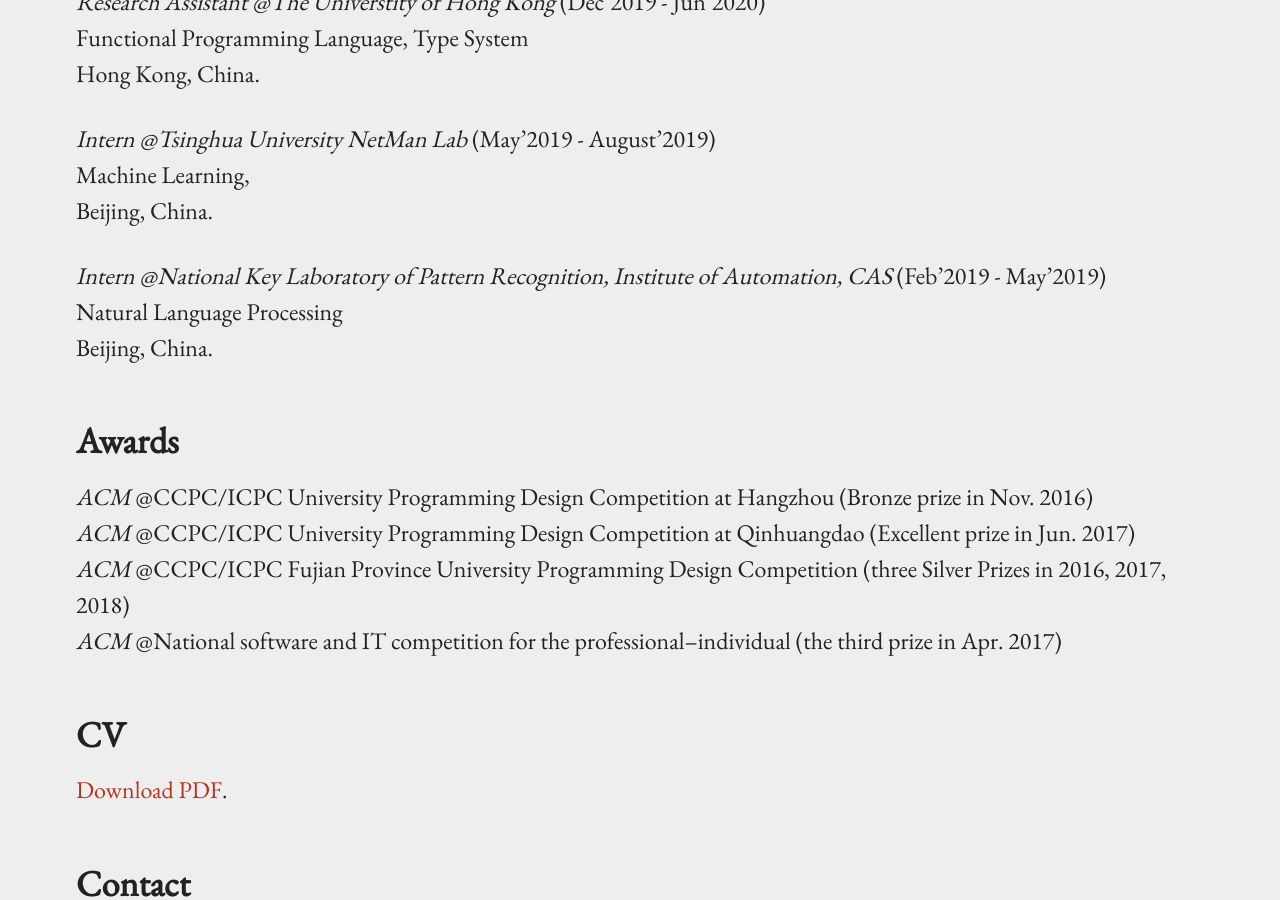
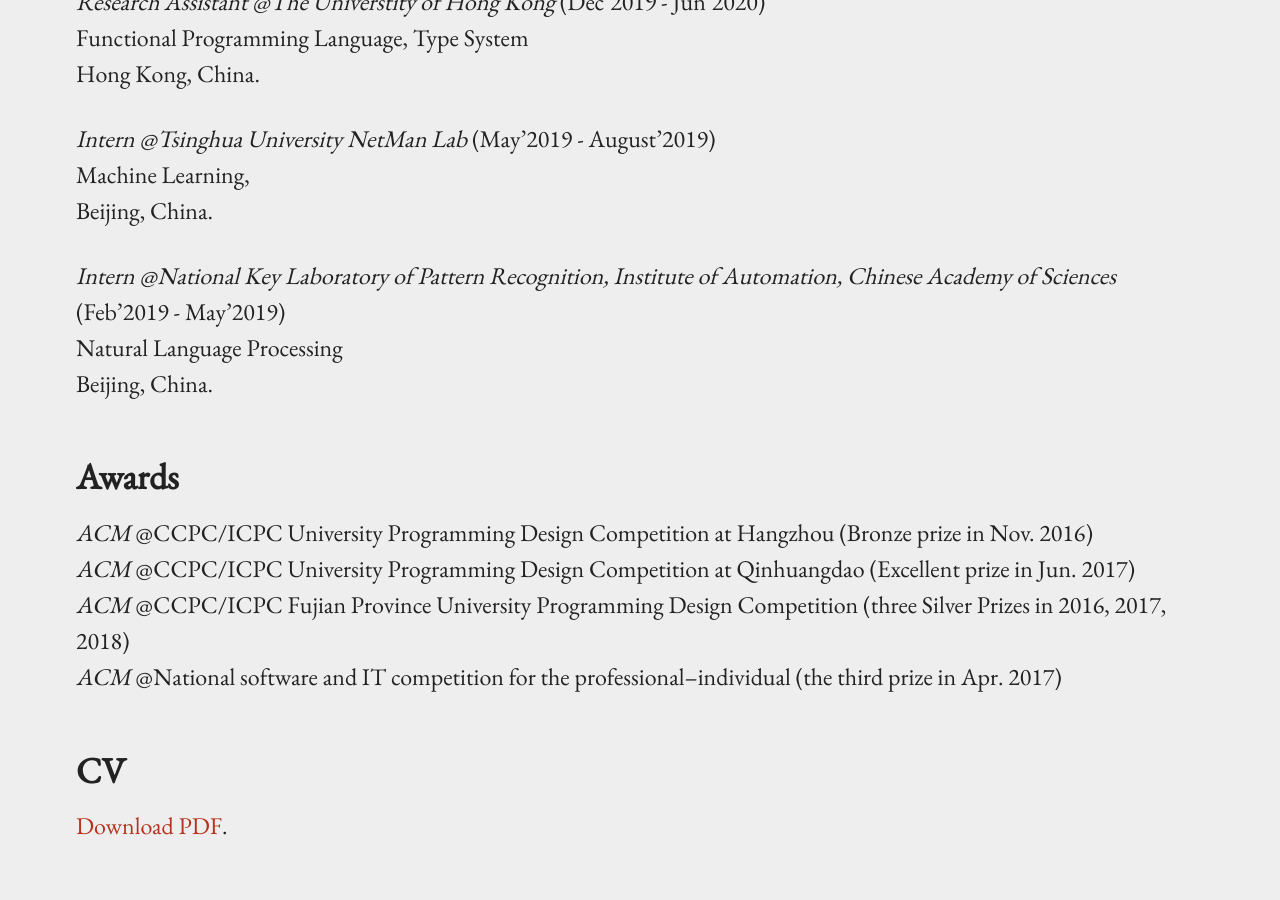
Before and after one commit to YeWenjia/YeWenjia.github.io, a Jekyll site: the page built from index.md, in a window 1280 px wide and 900 px high, scrolled down 1339 px. Built offline with Jekyll 4.4.1, drawn with Linux system fonts in a browser that asks for light colours.

Commit message:
Update index.md

```diff
--- a/index.md
+++ b/index.md
@@ -48,7 +48,7 @@
    Machine Learning, <br />
    Beijing, China.
 
-*Intern  @National Key Laboratory of Pattern Recognition, Institute of Automation, CAS* (Feb'2019 - May'2019) <br />
+*Intern  @National Key Laboratory of Pattern Recognition, Institute of Automation, Chinese Academy of Sciences* (Feb'2019 -  May'2019) <br />
    Natural Language Processing <br />
    Beijing, China.
 
```
